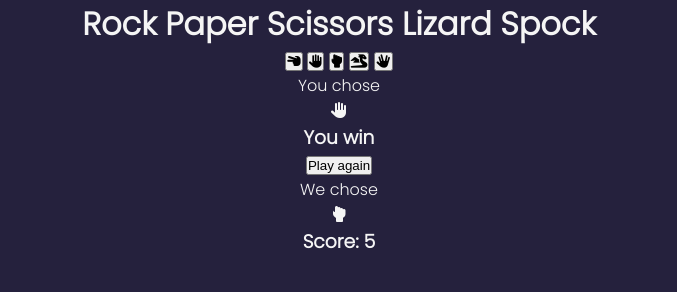
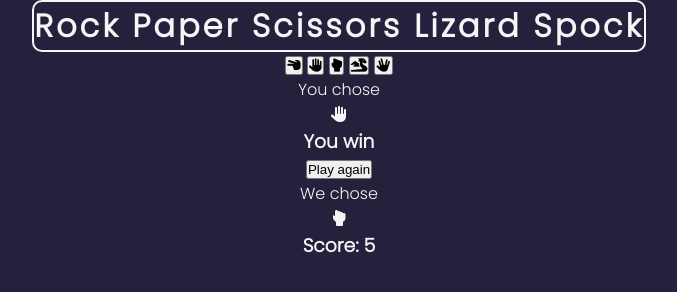
Before and after one commit to LookforLuke/Rock-paper-scissors-lizard-spock, a plain HTML site: page index.html in a window 1280 px wide. Shown: the whole page, without its empty margins (301-978 px from the left). Drawn offline with Linux system fonts and the light colour scheme.

Commit message:
feat: Add heading/logo styling

```diff
--- a/assets/css/style.css
+++ b/assets/css/style.css
@@ -16,3 +16,19 @@ body {
     display: flex;
     flex-direction: column;
 }
+
+/*Heading and logo*/
+h1 {
+    letter-spacing: 3px;
+    font-size: 200%;
+}
+
+#logo {
+    justify-content: space-between;
+    width: 100%;
+    max-width: fit-content;
+    border: 2px solid whitesmoke;
+    border-radius: 10px;
+    flex: auto;
+    margin: auto;
+}
```
